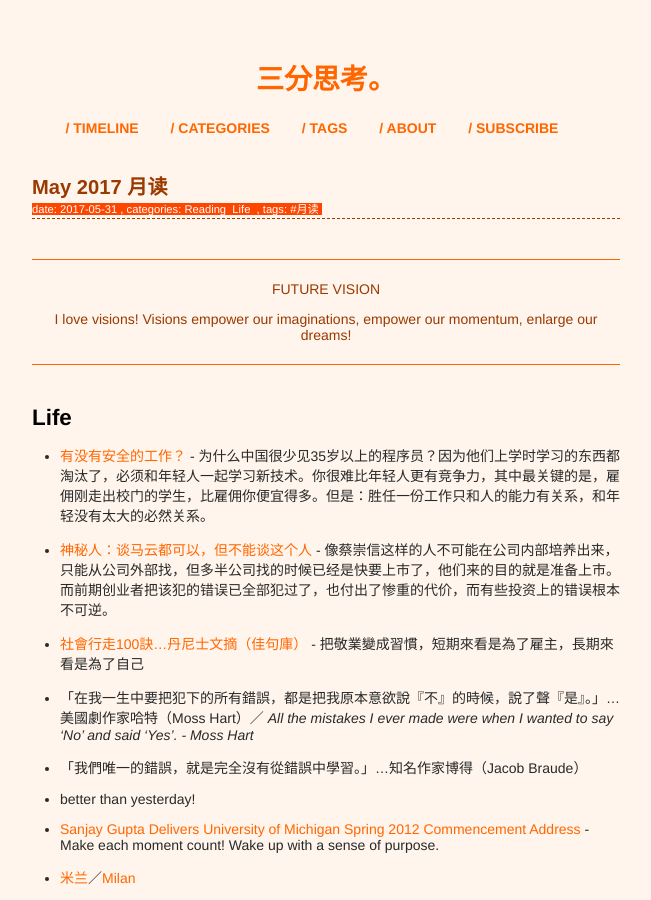
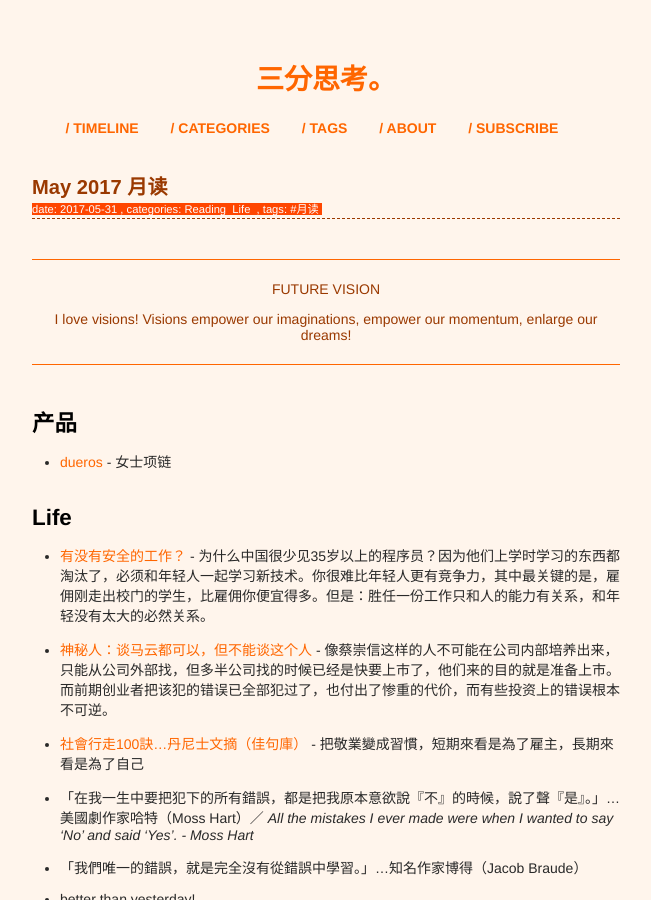
Before and after one commit to xianyuxmu/xianyuxmu.github.io, a Jekyll site: the page built from _posts/2017-05-31-monthly-reading.md, in a window 1280 px wide and 900 px high. Shown: the whole window, without its empty margins (314-965 px from the left). Built offline with Jekyll 4.4.1, drawn with Linux system fonts in a browser that asks for light colours; comment, search, counter and statistics services are not loaded.

Commit message:
Reading 25

```diff
--- a/_posts/2017-05-31-monthly-reading.md
+++ b/_posts/2017-05-31-monthly-reading.md
@@ -16,6 +16,10 @@ tags:
 I love visions! Visions empower our imaginations, empower our momentum, enlarge our dreams!
 </p>
 </blockquote>
+
+## 产品
+
+- [dueros](https://dueros.com/) - 女士项链
 
 
 ## Life
```
